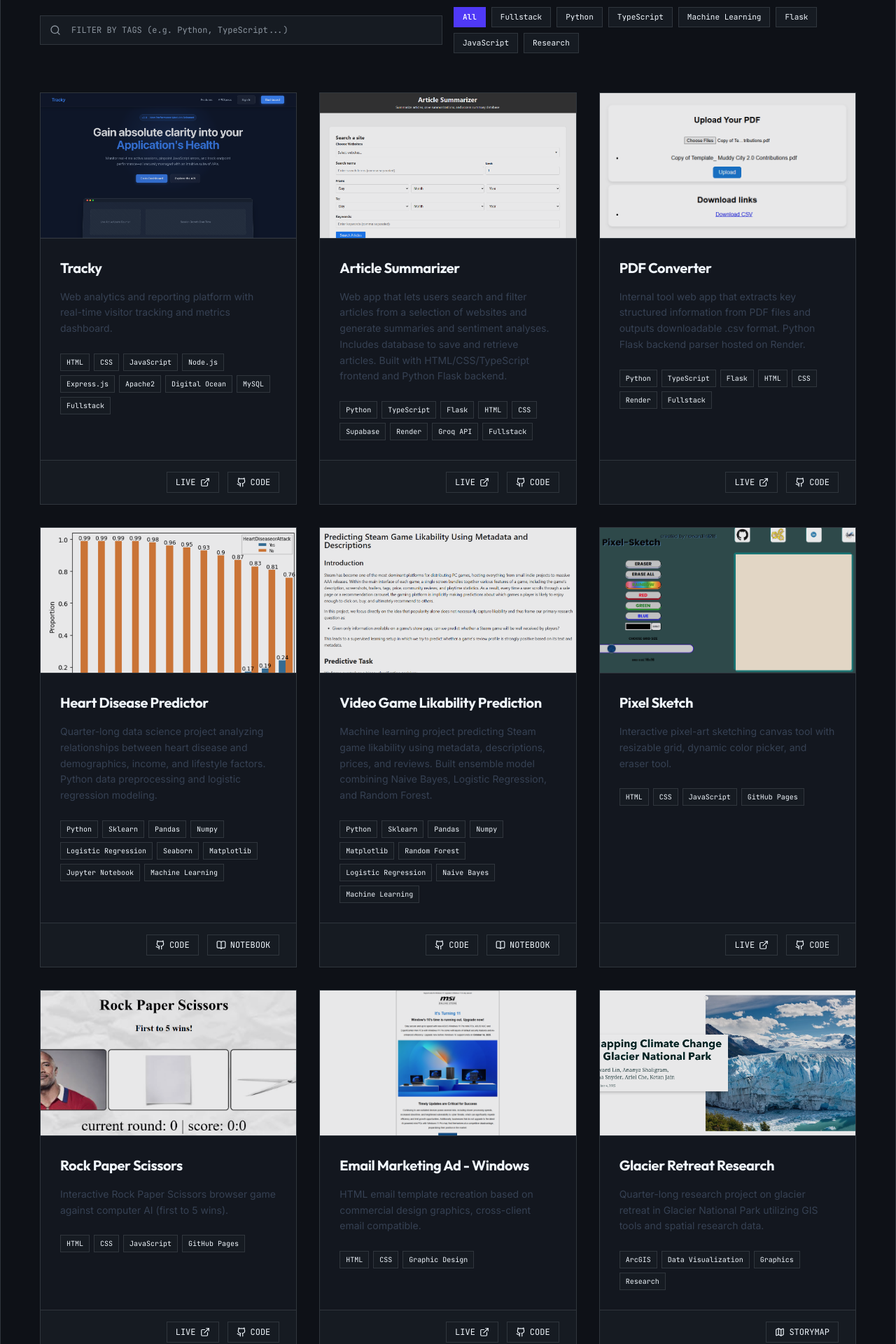
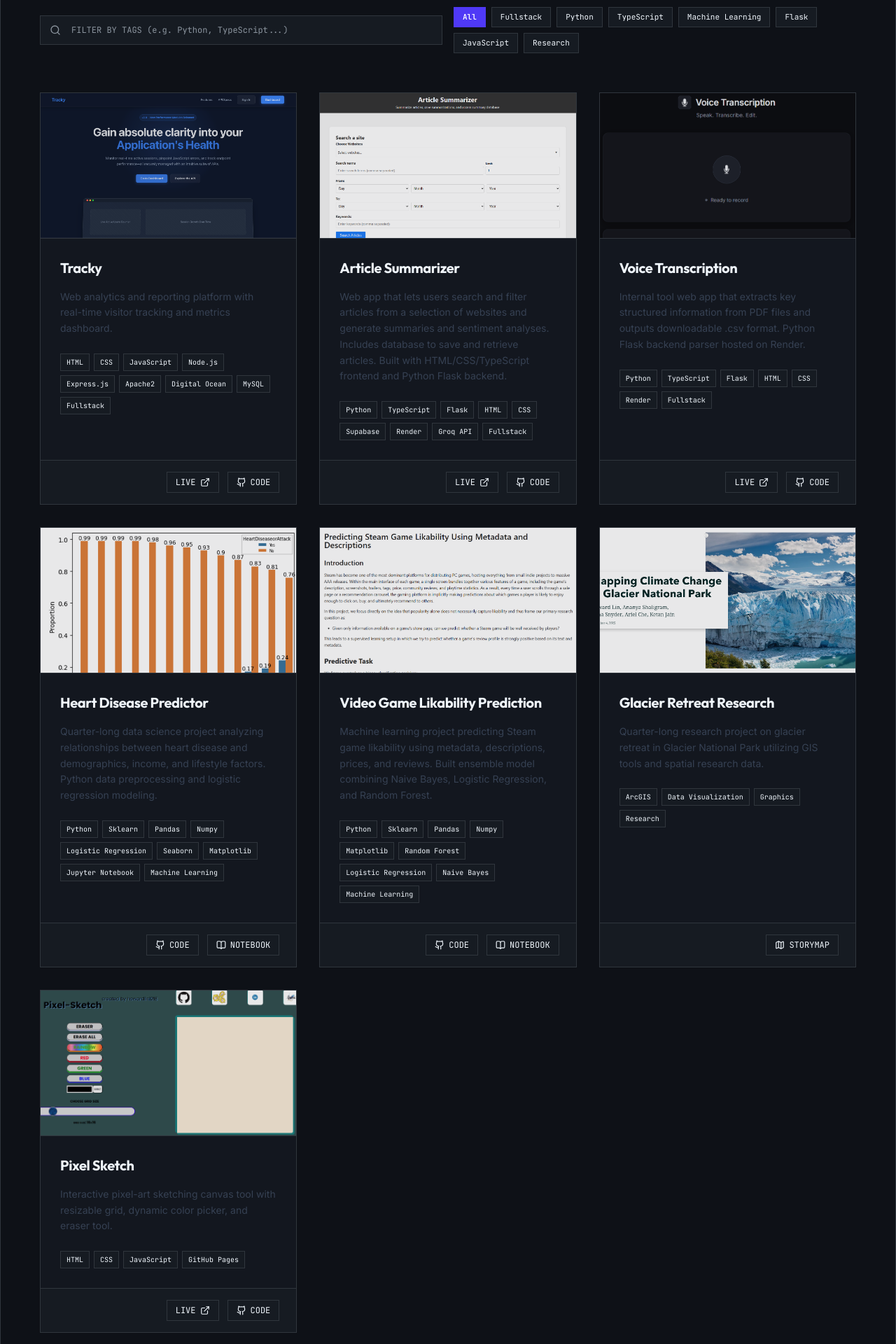
Before and after one commit to howardlin1218/howardlin1218.github.io, a React (Vite) app: page / in a window 1280 px wide. Shown: the part 820-2740 px from the top of the page at 70% size. Built offline with nearby package versions, Linux system fonts and the light colour scheme.

Commit message:
added assets [skip ci]

```diff
--- a/src/data/projects.js
+++ b/src/data/projects.js
@@ -24,14 +24,14 @@ export const projects = [
     featured: false,
   },
   {
-    id: 'pdf-converter',
-    title: 'PDF Converter',
+    id: 'Voice Transcription',
+    title: 'Voice Transcription',
     summary: 'Internal tool web app that extracts key structured information from PDF files and outputs downloadable .csv format. Python Flask backend parser hosted on Render.',
     tags: ['Python', 'TypeScript', 'Flask', 'HTML', 'CSS', 'Render', 'Fullstack'],
-    thumbnail: '/assets/pdf_converter.png',
+    thumbnail: '/assets/transcription.png',
     links: {
-      github: 'https://github.com/howardlin1218/pdf_parser',
-      live: 'https://pdf-parser-1-yogt.onrender.com/',
+      github: 'https://github.com/howardlin1218/voice-transcription',
+      live: 'https://voicetranscription.up.railway.app/',
     },
     featured: false,
   },
@@ -60,6 +60,17 @@ export const projects = [
     featured: false,
   },
   {
+    id: 'glacier-retreat-research',
+    title: 'Glacier Retreat Research',
+    summary: 'Quarter-long research project on glacier retreat in Glacier National Park utilizing GIS tools and spatial research data.',
+    tags: ['ArcGIS', 'Data Visualization', 'Graphics', 'Research'],
+    thumbnail: '/assets/syn100.png',
+    links: {
+      storymaps: 'https://storymaps.arcgis.com/stories/f13e3c84d31d4c87a106d00bac19ecc1',
+    },
+    featured: false,
+  },
+  {
     id: 'pixel-sketch',
     title: 'Pixel Sketch',
     summary: 'Interactive pixel-art sketching canvas tool with resizable grid, dynamic color picker, and eraser tool.',
@@ -68,41 +79,6 @@ export const projects = [
     links: {
       github: 'https://github.com/howardlin1218/pixel-sketch',
       live: 'https://howardlin1218.github.io/pixel-sketch/',
-    },
-    featured: false,
-  },
-  {
-    id: 'rock-paper-scissors',
-    title: 'Rock Paper Scissors',
-    summary: 'Interactive Rock Paper Scissors browser game against computer AI (first to 5 wins).',
-    tags: ['HTML', 'CSS', 'JavaScript', 'GitHub Pages'],
-    thumbnail: '/assets/rps.png',
-    links: {
-      github: 'https://github.com/howardlin1218/rock_paper_scissors',
-      live: 'https://howardlin1218.github.io/rock_paper_scissors/',
-    },
-    featured: false,
-  },
-  {
-    id: 'email-marketing-ad-windows',
-    title: 'Email Marketing Ad - Windows',
-    summary: 'HTML email template recreation based on commercial design graphics, cross-client email compatible.',
-    tags: ['HTML', 'CSS', 'Graphic Design'],
-    thumbnail: '/assets/windows_ad.png',
-    links: {
-      github: 'https://github.com/howardlin1218/windows_ad',
-      live: 'https://howardlin1218.github.io/windows_ad/',
-    },
-    featured: false,
-  },
-  {
-    id: 'glacier-retreat-research',
-    title: 'Glacier Retreat Research',
-    summary: 'Quarter-long research project on glacier retreat in Glacier National Park utilizing GIS tools and spatial research data.',
-    tags: ['ArcGIS', 'Data Visualization', 'Graphics', 'Research'],
-    thumbnail: '/assets/syn100.png',
-    links: {
-      storymaps: 'https://storymaps.arcgis.com/stories/f13e3c84d31d4c87a106d00bac19ecc1',
     },
     featured: false,
   }
```
Also changed, not shown: public/assets/transcription.png (added).
